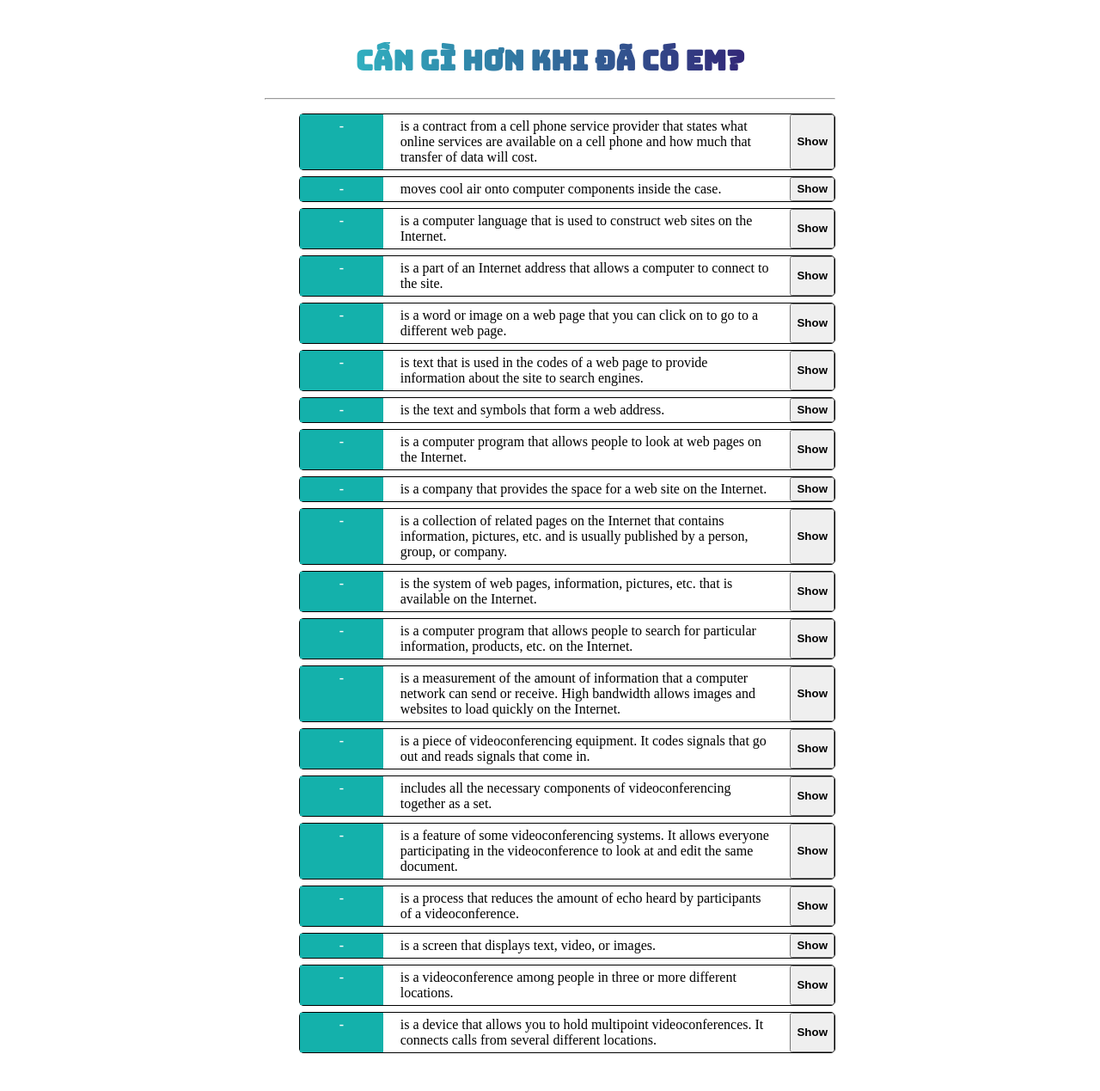
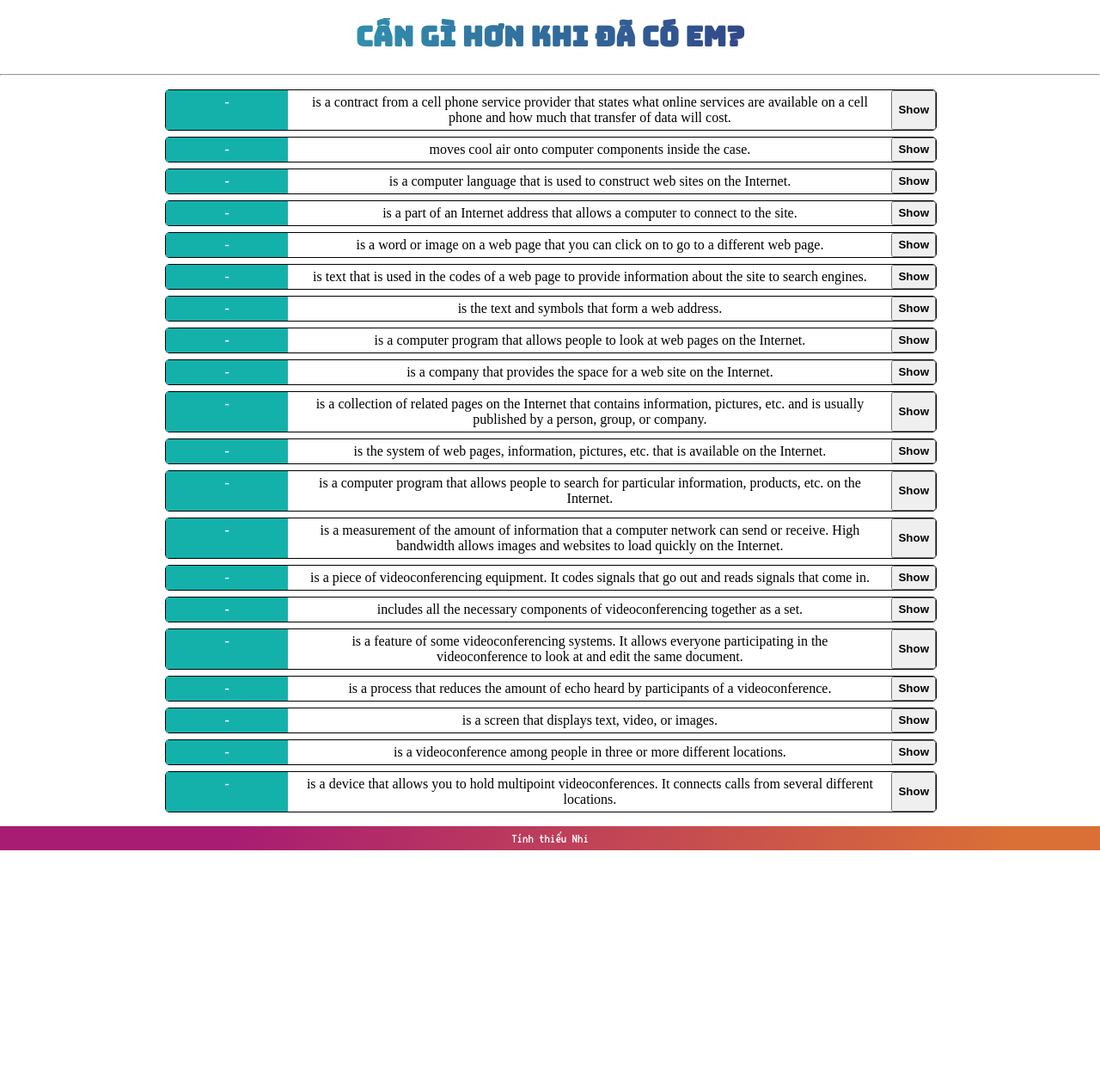
Before and after one commit to ryanphanrp/engrisk2voca, a Django app: template templates/home.html in a window 1280 px wide. Shown: the whole page at 86% size. After the commit the page ends 989 px from the top, so only its background shows below. Run offline with Django 3.2, Linux system fonts and the light colour scheme; the template is opened without the code that fills it: values that come from a table or form of the project are taken from there, others are empty; data comes from the database, SQL or seed files in the repository.

Commit message:
second commit

```diff
--- a/static/css/style.css
+++ b/static/css/style.css
@@ -1,8 +1,10 @@
 @import url('https://fonts.googleapis.com/css2?family=Bungee&display=swap');
+@import url('https://fonts.googleapis.com/css2?family=VT323&display=swap');
 
 
 body {
-    padding: 20px 300px;
+    margin: 0 0;
+    padding: 0 0;
 }
 
 #title {
@@ -15,9 +17,12 @@ body {
 
 ul {
     list-style: none;
+    width: 70%;
+    padding: 0 0;
 }
 
 .sentence {
+    width: 100%;
     display: flex;
     justify-content: space-between;
     margin: 7px 0px;
@@ -44,3 +49,20 @@ button {
     font-weight: bold;
     cursor: pointer;
 }
+
+.footer {
+    position: relative;
+    left: 0;
+    bottom: 0;
+    margin: 0 0;
+    padding: 5px 0px;
+    width: 100%;
+    background-image: linear-gradient( 112.4deg,  rgba(169,28,115,1) 21.6%, rgba(219,112,54,1) 92.2% );
+    color: white;
+    text-align: center;
+ }
+
+ #credit {
+    font-family: 'VT323', monospace;
+    text-align: center;
+}
--- a/templates/base.html
+++ b/templates/base.html
@@ -1,17 +1,27 @@
 {% load static %}
 <!DOCTYPE html>
 <html lang="en">
+
 <head>
     <meta charset="UTF-8">
     <meta name="viewport" content="width=device-width, initial-scale=1.0">
     <title>Engrisk2Voca</title>
+    <link rel="shortcut icon" href="https://img.icons8.com/nolan/64/brick.png" type="image/x-icon">
     <link rel="stylesheet" href="{% static 'css/style.css' %}">
     <link rel="stylesheet" href="{% static 'js/main.js' %}">
 </head>
+
 <body>
     <h1 id="title">Cần gì hơn khi đã có em?</h1>
     <hr>
-    {% block main %}
-    {% endblock %}
+    <center>
+        {% block main %}
+        {% endblock %}
+    </center>
+    <div class="footer">
+        <span id="credit">Tính thiếu Nhi</span>
+    </div>
 </body>
+
+
 </html>
--- a/vocabulary/urls.py
+++ b/vocabulary/urls.py
@@ -4,5 +4,5 @@ from .views import HomePage
 app_name = 'vocabulary'
 
 urlpatterns = [
-    path('home.php', HomePage.as_view(), name='home'),
+    path('', HomePage.as_view(), name='home'),
 ]
```
